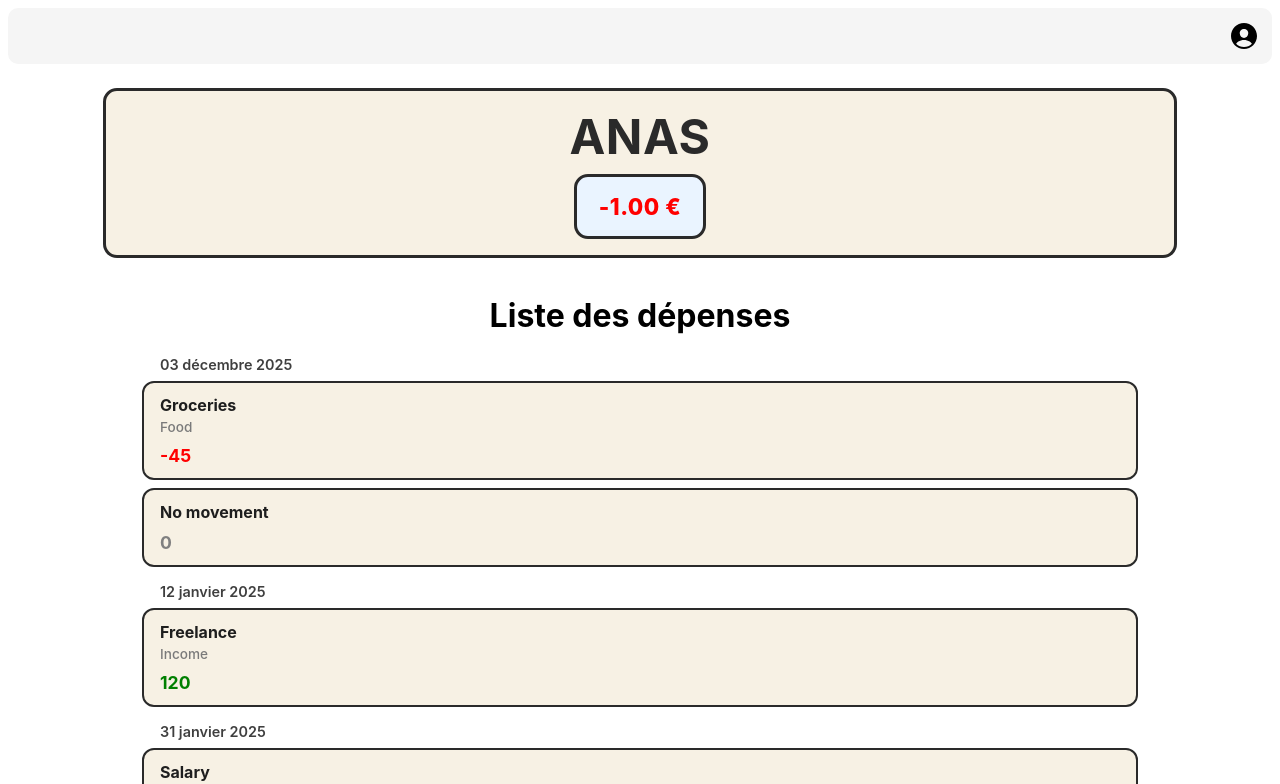
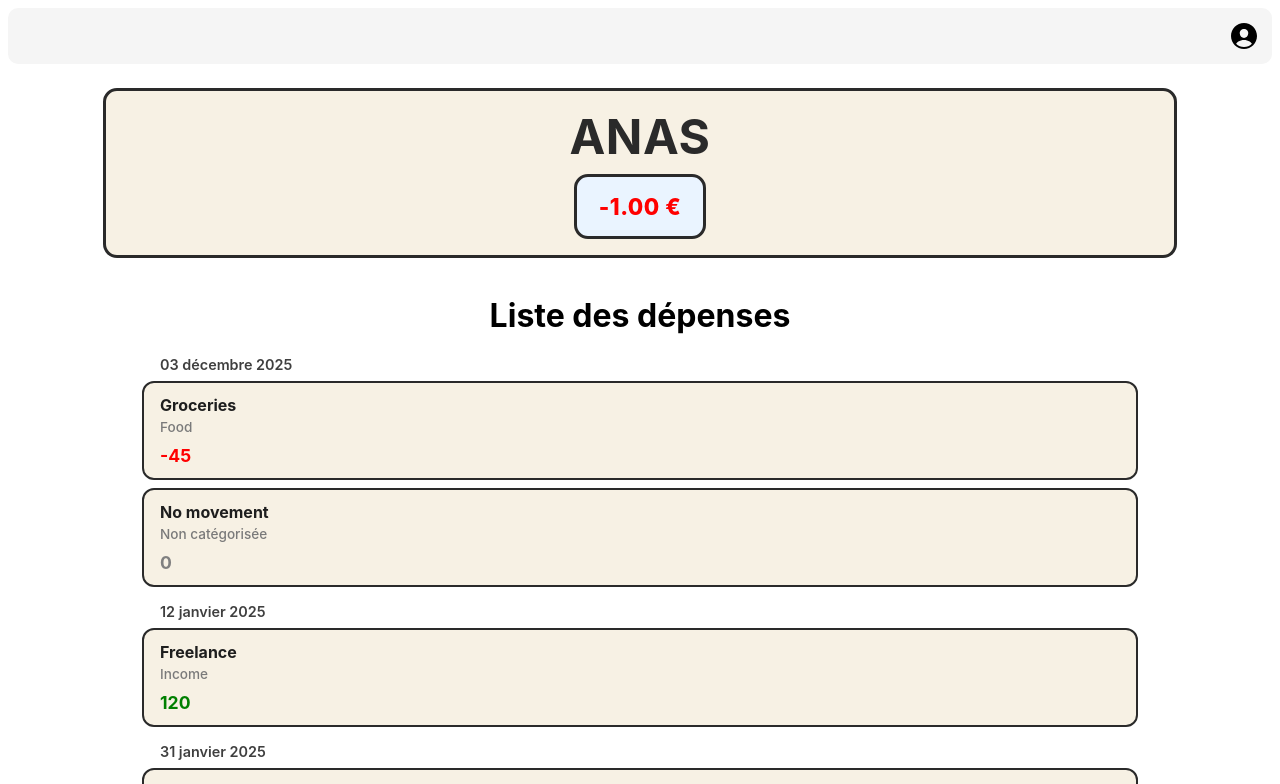
Before and after one commit to gaetanoy/budget-tracker, a React (Vite) app in the folder frontend/: page / in a window 1280 px wide. Shown: the top 784 px of the page. Built offline with nearby package versions, Linux system fonts and the light colour scheme.

Commit message:
feat: add catégorie space for non categories movements

```diff
--- a/frontend/src/components/atoms/Movement/Movement.tsx
+++ b/frontend/src/components/atoms/Movement/Movement.tsx
@@ -6,7 +6,7 @@ export const Movement: React.FC<MovementProps> = (props: MovementProps) => {
   return (
     <Styled.Container>
       <Styled.Label>{props.label}</Styled.Label>
-      {props.category && <Styled.Category>{props.category}</Styled.Category>}
+      <Styled.Category>{props.category ?? "Non catégorisée"}</Styled.Category>
       <Styled.Value value={props.value}>{props.value}</Styled.Value>
     </Styled.Container>
   );
```
